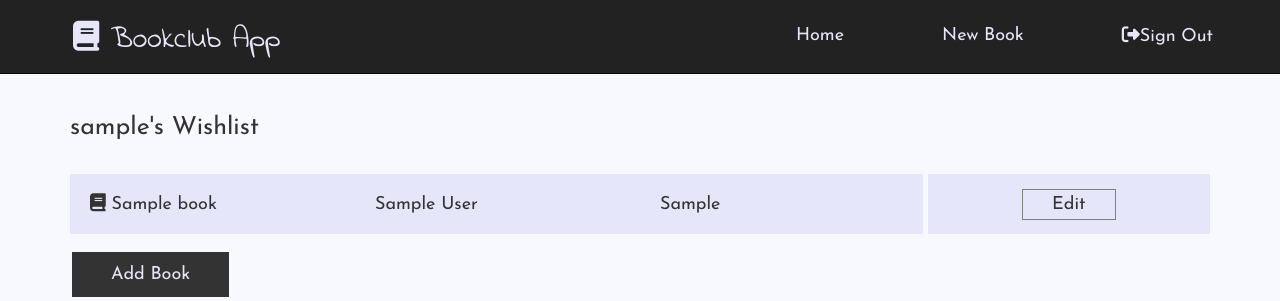
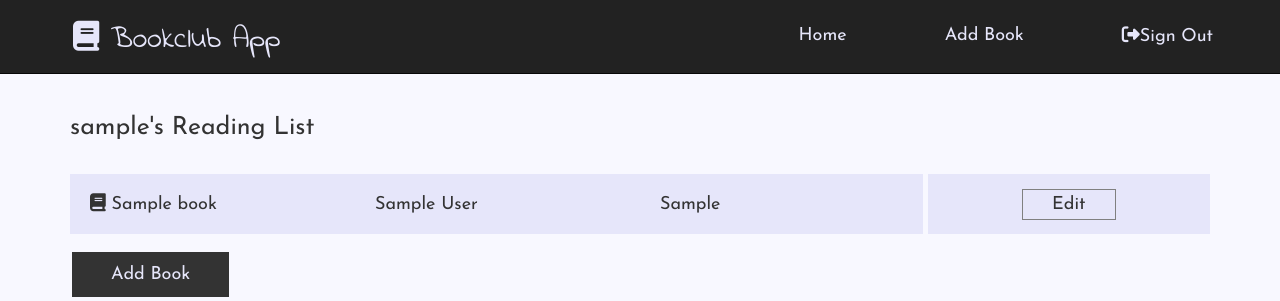
Before and after one commit to staplesad/flask_bookclub, a Flask app: page /wishlist in a window 1280 px wide. Shown: the top 301 px of the page. Run offline with Flask 2, Linux system fonts and the light colour scheme; a user stored in the database is signed in; tables that the repository leaves empty hold one stand-in row (values such as "Sample post"); some libraries are stand-ins or nearby versions.

Commit message:
changed Wishlist to Reading List. changed New Book to Add Book

```diff
--- a/bookclub_app/templates/base.html
+++ b/bookclub_app/templates/base.html
@@ -31,8 +31,8 @@
         <ul class="nav navbar-nav">
 		    {% if g.user.is_authenticated %}
             <li><a href='/index'> Home</a></li>
-            <li><a href='/add_book'> New Book</a></li>
-            <!--            <li><a href='/wishlist'> My Wishlist </a></li>-->
+            <li><a href='/add_book'> Add Book</a></li>
+            <!--            <li><a href='/wishlist'> My Reading List </a></li>-->
             <li><a href='/logout' id="logout"><i class="fa fa-sign-out" aria-hidden="true"></i>Sign Out</a></li>
             {% endif %}
         </ul>
--- a/bookclub_app/templates/wishlist.html
+++ b/bookclub_app/templates/wishlist.html
@@ -5,7 +5,7 @@
 <div class="container">
 	<div class="row">
 		<div class="col-md-12">
-			<h1> {{user.nickname}}'s Wishlist</h1>
+			<h1> {{user.nickname}}'s Reading List</h1>
 		</div>
 	</div>
 </div>
--- a/bookclub_app/views.py
+++ b/bookclub_app/views.py
@@ -231,7 +231,7 @@ def review_delete(title):
 def wishlist():
     books = WishBook.query.filter_by(user=current_user).all()
     quote = choose_quote()
-    return render_template('wishlist.html', title='My Wishlist', user=current_user, books=books, quote=quote)
+    return render_template('wishlist.html', title='My Reading List', user=current_user, books=books, quote=quote)
 
 
 @app.route('/wishlist/new', methods=['GET','POST'])
```
